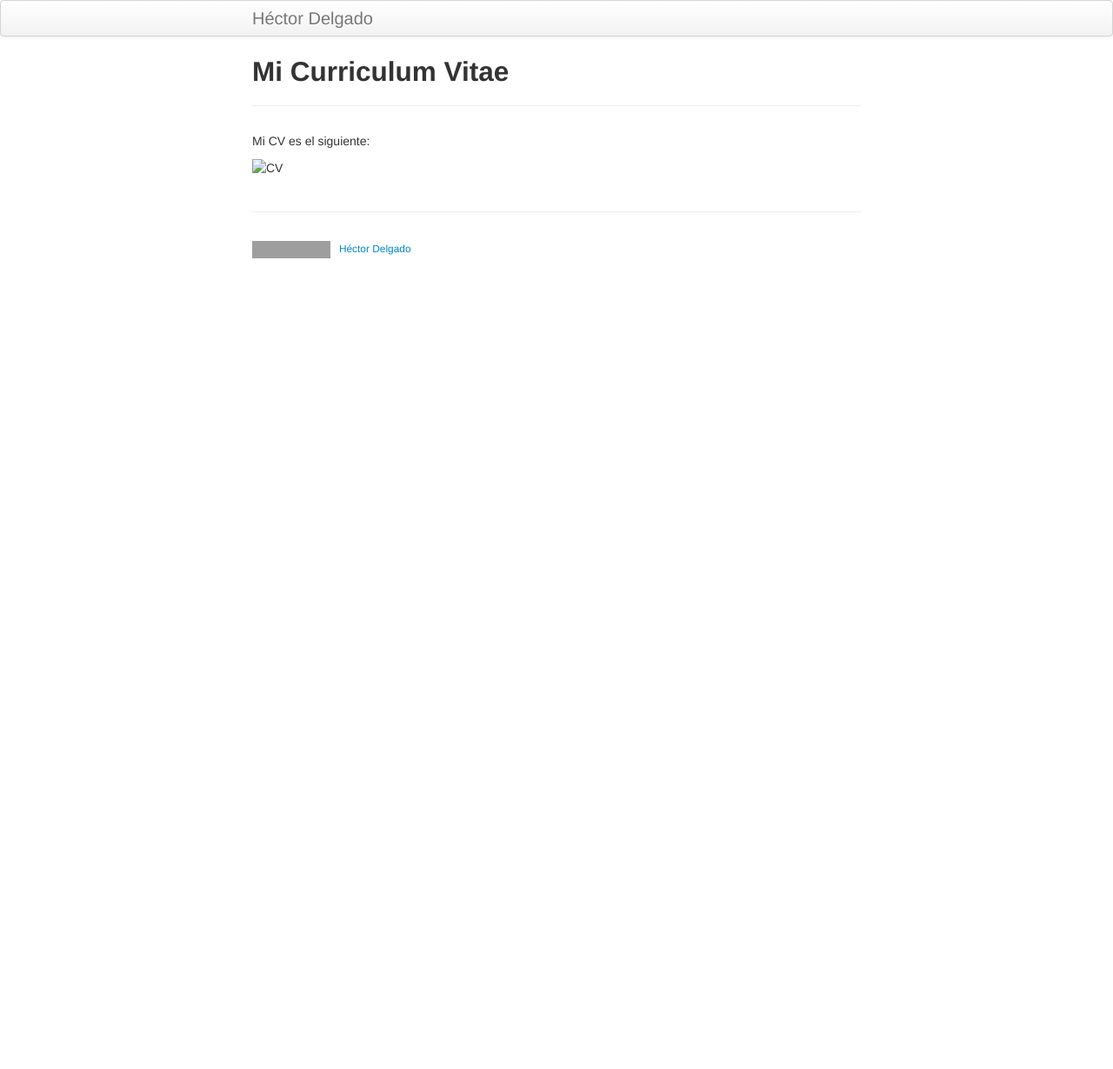
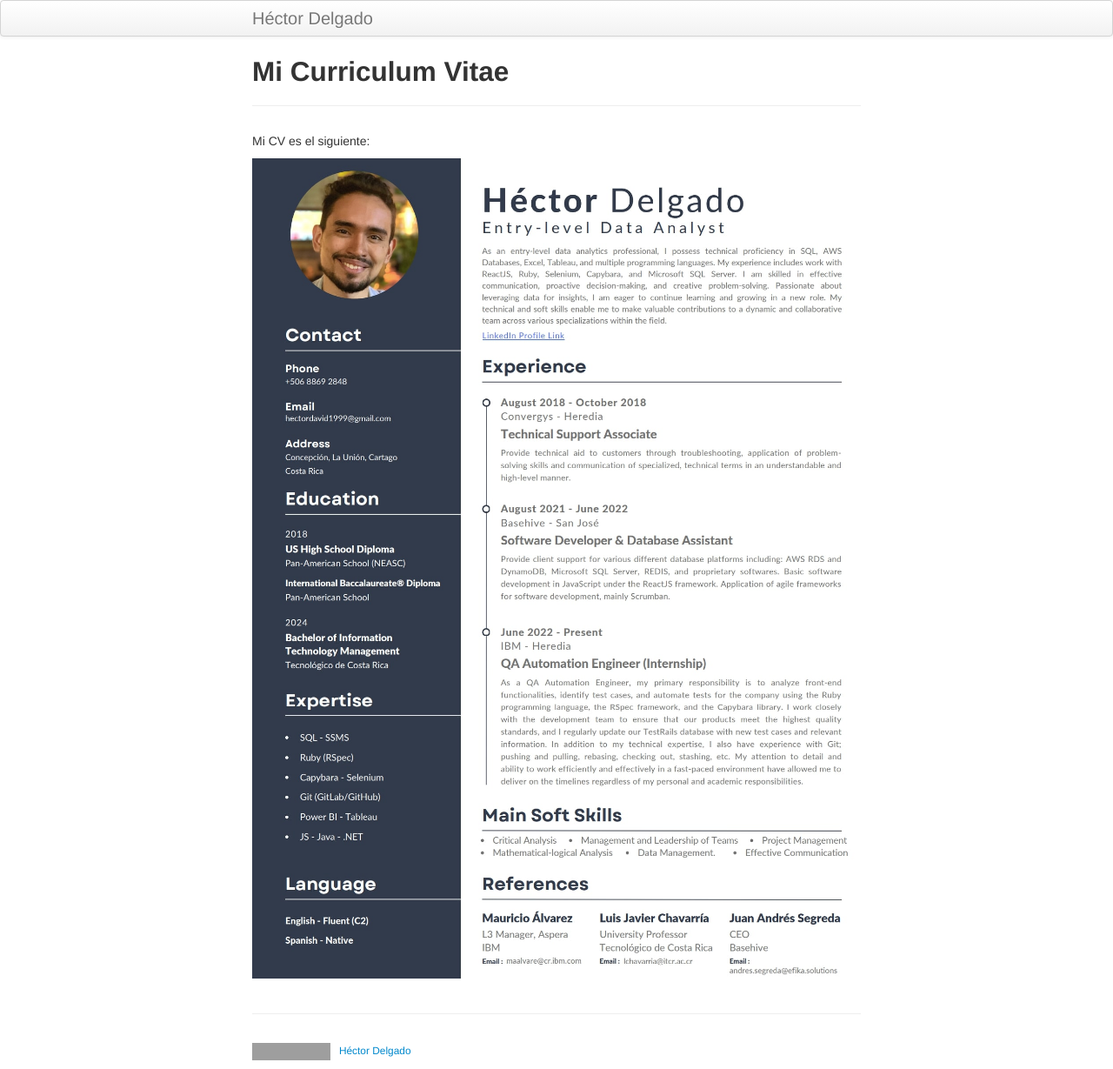
Before and after one commit to Hectza/hectza.github.io, a Jekyll site: the page built from pages/cv.md, in a window 1280 px wide. Shown: the whole page at 87% size. Built offline with Jekyll 4.4.1, drawn with Linux system fonts in a browser that asks for light colours; before the commit the page ends 900 px from its top, so only the background shows below that; grey boxes are pictures that could not be loaded.

Commit message:
fix path to image

```diff
--- a/pages/cv.md
+++ b/pages/cv.md
@@ -5,4 +5,4 @@ description: Mi curriculum vitae en una página
 ---
 Mi CV es el siguiente:
 
-![CV](assets/cv.jpg)
+![CV](../assets/cv.jpg)
```
